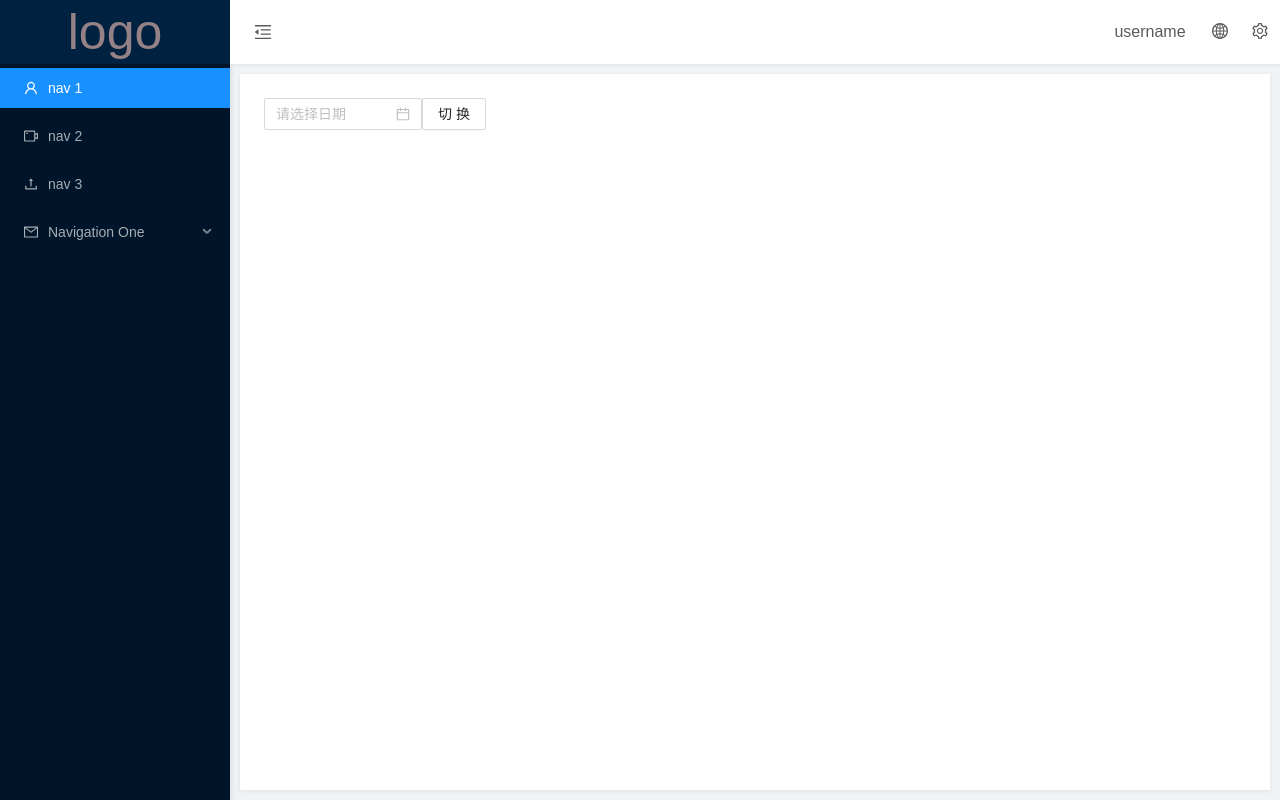
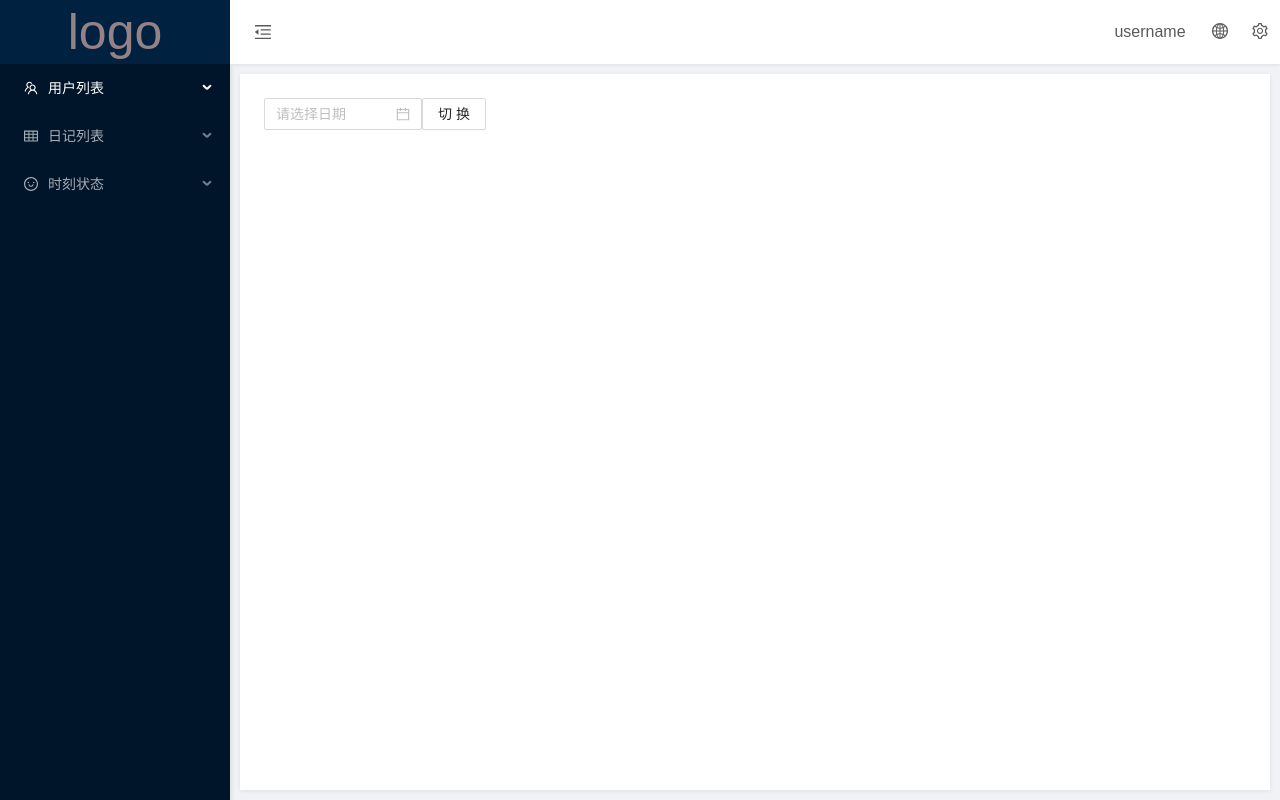
Before and after one commit to KinXpeng/cins-admin, a React (Create React App) app: page / in a window 1280 px wide. Built offline with nearby package versions, Linux system fonts and the light colour scheme.

Commit message:
modify aside

```diff
--- a/src/i18n/locales/en_US.js
+++ b/src/i18n/locales/en_US.js
@@ -3,6 +3,11 @@ const en_US = {
     page_style: 'Page style setting',
     theme_color: 'Theme Color',
   },
+  aside: {
+    user_list: 'User List',
+    diary_list: 'Diary List',
+    moment_status: 'Moment Status',
+  },
 };
 
 export default en_US;
--- a/src/i18n/locales/zh_CN.js
+++ b/src/i18n/locales/zh_CN.js
@@ -3,6 +3,11 @@ const zh_CN = {
     page_style: '整体风格设置',
     theme_color: '主题色',
   },
+  aside: {
+    user_list: '用户列表',
+    diary_list: '日记列表',
+    moment_status: '时刻状态',
+  },
 };
 
 export default zh_CN;
--- a/src/pages/layout/sider/index.jsx
+++ b/src/pages/layout/sider/index.jsx
@@ -2,31 +2,30 @@ import React from 'react';
 import { useStore } from '@/store/index';
 import { observer } from 'mobx-react-lite';
 import { Menu } from 'antd';
-import { UserOutlined, VideoCameraOutlined, UploadOutlined, MailOutlined } from '@ant-design/icons';
+import { useTranslation } from 'react-i18next';
+import { TeamOutlined, TableOutlined, SmileOutlined } from '@ant-design/icons';
 import styles from './index.module.scss';
 
 const { SubMenu } = Menu;
 
 function SiderMenu() {
   const { configStore } = useStore();
+  const { t } = useTranslation();
   return (
     <>
       <div className={styles.logo}>logo</div>
-      <Menu theme={configStore.themeStyle} mode="inline" defaultSelectedKeys={['1']}>
-        <Menu.Item key="1" icon={<UserOutlined />}>
-          nav 1
-        </Menu.Item>
-        <Menu.Item key="2" icon={<VideoCameraOutlined />}>
-          nav 2
-        </Menu.Item>
-        <Menu.Item key="3" icon={<UploadOutlined />}>
-          nav 3
-        </Menu.Item>
-        <SubMenu key="sub1" icon={<MailOutlined />} title="Navigation One">
-          <Menu.Item key="5">Option 5</Menu.Item>
-          <Menu.Item key="6">Option 6</Menu.Item>
-          <Menu.Item key="7">Option 7</Menu.Item>
-          <Menu.Item key="8">Option 8</Menu.Item>
+      <Menu theme={configStore.themeStyle} mode="inline" defaultSelectedKeys={['sub1']}>
+        <SubMenu key="sub1" icon={<TeamOutlined />} title={t('aside.user_list')}>
+          <Menu.Item key="1">Option 1</Menu.Item>
+          <Menu.Item key="2">Option 2</Menu.Item>
+        </SubMenu>
+        <SubMenu key="sub2" icon={<TableOutlined />} title={t('aside.diary_list')}>
+          <Menu.Item key="3">Option 1</Menu.Item>
+          <Menu.Item key="4">Option 2</Menu.Item>
+          <Menu.Item key="5">Option 3</Menu.Item>
+        </SubMenu>
+        <SubMenu key="sub3" icon={<SmileOutlined />} title={t('aside.moment_status')}>
+          <Menu.Item key="6">Option 1</Menu.Item>
         </SubMenu>
       </Menu>
     </>
```
